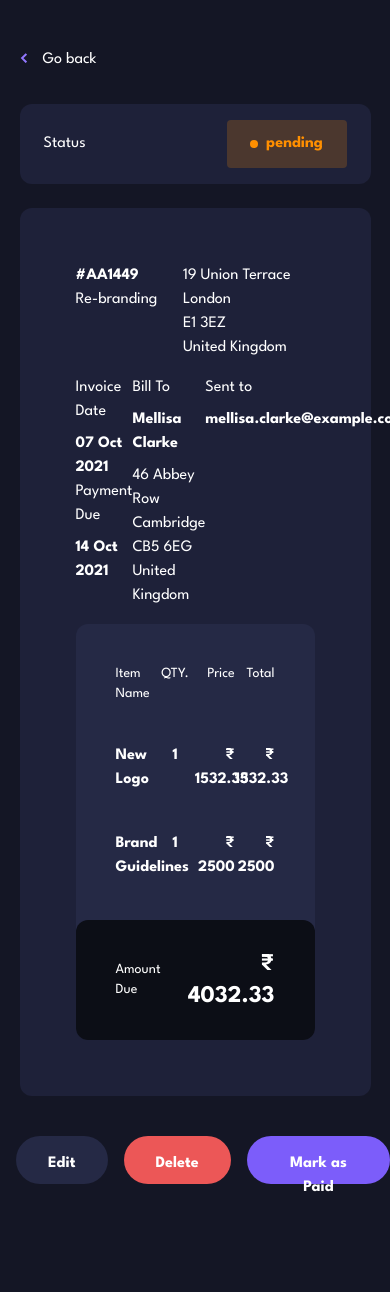
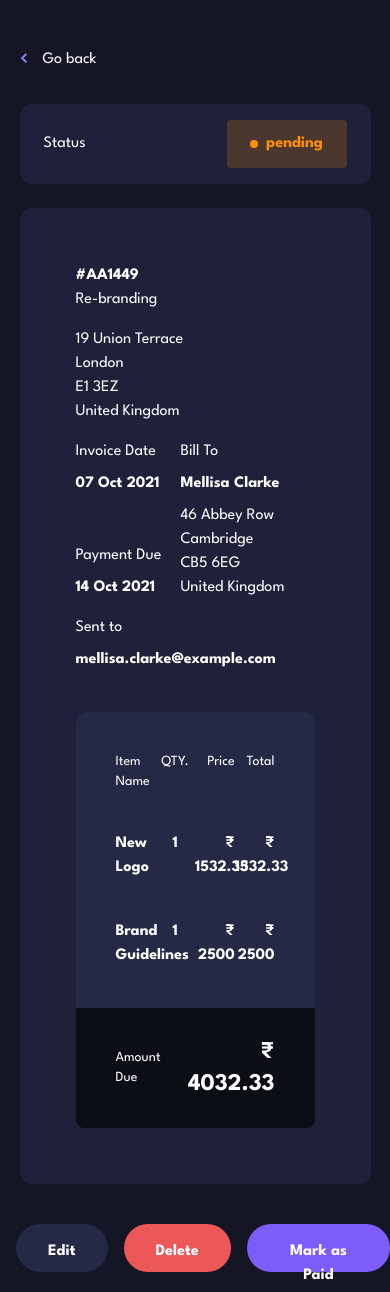
Before and after one commit to imnethaji/invoice-app, a React (Vite) app: page /AA1449 in a window 390 px wide. Before the commit the page ends 1204 px from the top, so only its background shows below. Built offline with nearby package versions, Linux system fonts and the light colour scheme.

Commit message:
Mobile style update

```diff
--- a/src/layout/InvoiceDetails.tsx
+++ b/src/layout/InvoiceDetails.tsx
@@ -140,7 +140,7 @@ const InvoiceDetails = () => {
       {/* Invoice Detail container starts */}
       <div className="invoiceDetailsContainer w-full max-sm:w-[90%] text-white bg-cardBgBlue mt-6 rounded-xl p-14">
         <div className="id w-[100%] max-sm:w-[90%]">
-          <div className="detailsRow1 w-[100%] flex justify-between">
+          <div className="detailsRow1 w-[100%] flex justify-between max-sm:flex-col max-sm:space-y-4">
             <div>
               <h1 className="font-bold">#{invoiceData[index].id}</h1>
               <p>{invoiceData[index].description}</p>
@@ -152,7 +152,8 @@ const InvoiceDetails = () => {
               <p className="">{invoiceData[index].senderAddress.country}</p>
             </div>
           </div>
-          <div className="detailsRow2 flex mt-4">
+          <div className="detailsRow2 flex mt-4 max-sm:flex-col">
+            <div className="flex">
               <div className="row2col1 w-[200px] flex flex-col justify-between">
                 <div>
                   <p>Invoice Date</p>
@@ -177,7 +178,8 @@ const InvoiceDetails = () => {
                 <p className="">{invoiceData[index].clientAddress.postCode}</p>
                 <p className="">{invoiceData[index].clientAddress.country}</p>
               </div>
-            <div>
+            </div>
+            <div className="max-sm:mt-4">
               <p>Sent to</p>
               <p className="font-bold mt-2">{invoiceData[index].clientEmail}</p>
             </div>
@@ -203,7 +205,7 @@ const InvoiceDetails = () => {
               </li>
             ))}
           </ul>
-          <div className="tableFooter bg-[#0C0E16] flex justify-between items-center px-10 py-7 rounded-xl">
+          <div className="tableFooter bg-[#0C0E16] flex justify-between items-center px-10 py-7 rounded-b-lg">
             <p className="text-sm">Amount Due</p>
             <h1 className="text-right font-bold text-2xl">
               &#8377;{" "}
```
Lines whose indentation alone changed are shown as unchanged.
